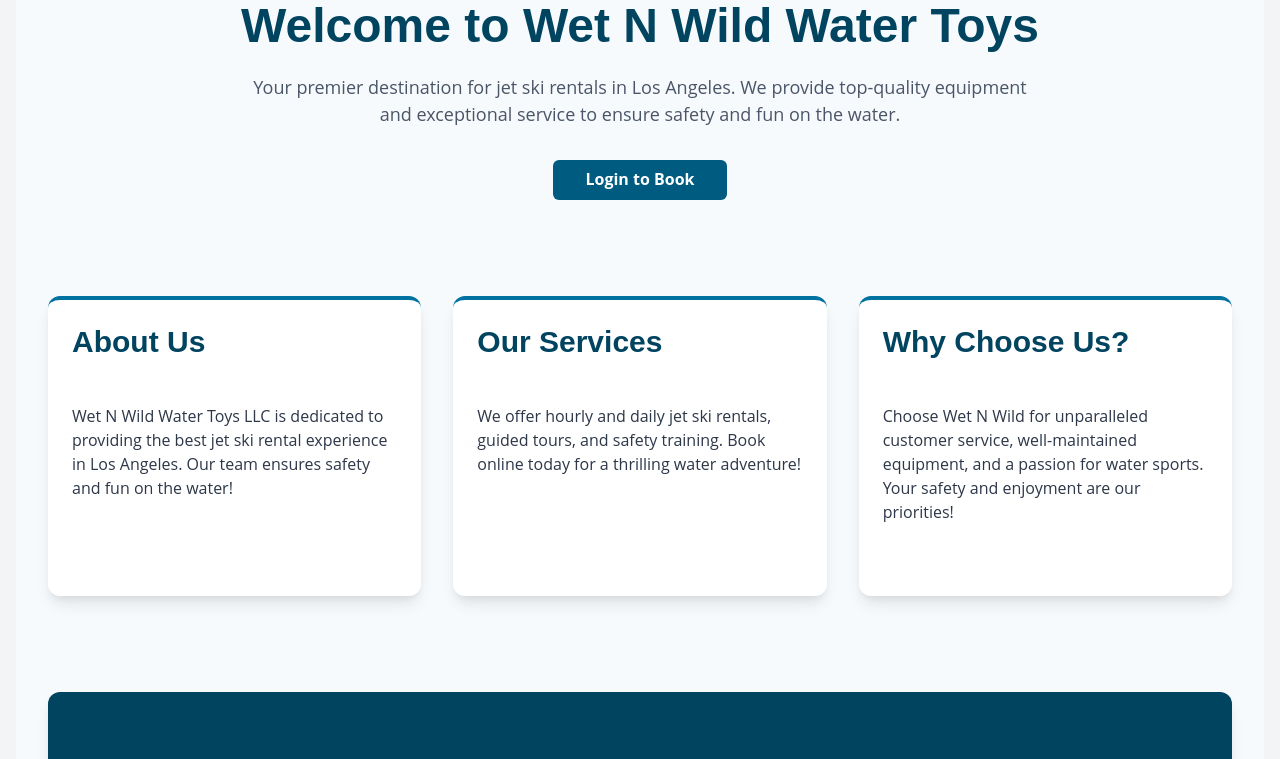
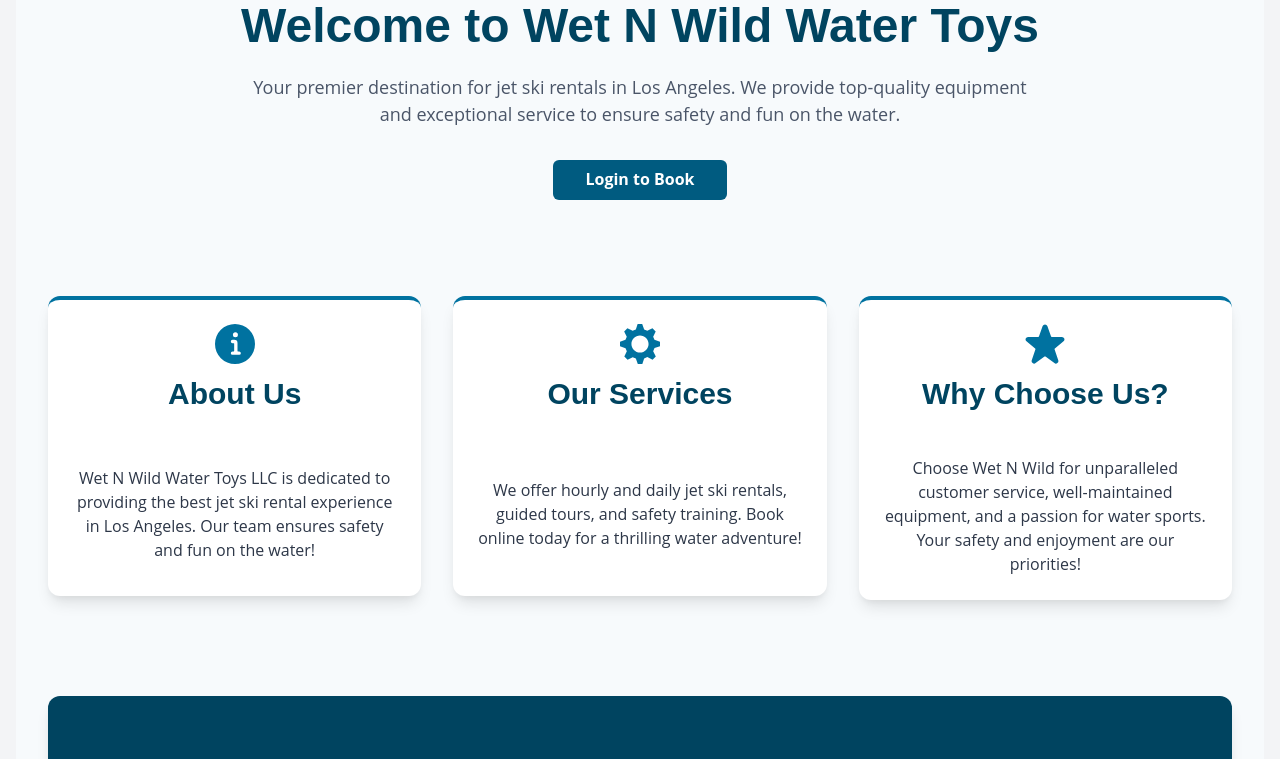
Before and after one commit to coderchrisdean/ww-water, a React (Vite) app in the folder client/: page / in a window 1280 px wide. Shown: the part 454-1213 px from the top of the page. Built offline with nearby package versions, Linux system fonts and the light colour scheme.

Commit message:
added icons to cards

```diff
--- a/client/src/components/Home.jsx
+++ b/client/src/components/Home.jsx
@@ -1,5 +1,6 @@
 import React from 'react';
-import { Box, Button, Heading, Text, Container, VStack, Grid, GridItem, Card, CardBody, CardHeader } from '@chakra-ui/react';
+import { Box, Button, Heading, Text, Container, VStack, Grid, GridItem, Card, CardBody, CardHeader, Icon } from '@chakra-ui/react';
+import { InfoIcon, SettingsIcon, StarIcon } from '@chakra-ui/icons';
 import { motion } from 'framer-motion';
 
 function Home({ setCurrentPage, isLoggedIn }) {
@@ -107,10 +108,11 @@ function Home({ setCurrentPage, isLoggedIn }) {
             <GridItem>
               <motion.div variants={fadeInUp}>
                 <Card bg="white" boxShadow="lg" borderRadius="xl" h="full" minH="300px" display="flex" flexDirection="column" transition="transform 0.3s ease-in-out" _hover={{ transform: 'translateY(-10px)', boxShadow: 'xl' }} borderTop="4px solid" borderColor="primary.500">
-                  <CardHeader p={6} pb={2}>
+                  <CardHeader p={6} pb={2} textAlign="center">
+                    <Icon as={InfoIcon} w={10} h={10} color="primary.500" mb={3} />
                     <Heading as="h3" size="lg" mb={3} color="primary.700" fontWeight="bold" fontFamily="heading">About Us</Heading>
                   </CardHeader>
-                  <CardBody p={6} flex="1" display="flex" alignItems="flex-start">
+                  <CardBody p={6} flex="1" display="flex" alignItems="center" justifyContent="center" textAlign="center">
                     <Text color="gray.700" fontSize="md">Wet N Wild Water Toys LLC is dedicated to providing the best jet ski rental experience in Los Angeles. Our team ensures safety and fun on the water!</Text>
                   </CardBody>
                 </Card>
@@ -119,10 +121,11 @@ function Home({ setCurrentPage, isLoggedIn }) {
             <GridItem>
               <motion.div variants={fadeInUp}>
                 <Card bg="white" boxShadow="lg" borderRadius="xl" h="full" minH="300px" display="flex" flexDirection="column" transition="transform 0.3s ease-in-out" _hover={{ transform: 'translateY(-10px)', boxShadow: 'xl' }} borderTop="4px solid" borderColor="primary.500">
-                  <CardHeader p={6} pb={2}>
+                  <CardHeader p={6} pb={2} textAlign="center">
+                    <Icon as={SettingsIcon} w={10} h={10} color="primary.500" mb={3} />
                     <Heading as="h3" size="lg" mb={3} color="primary.700" fontWeight="bold" fontFamily="heading">Our Services</Heading>
                   </CardHeader>
-                  <CardBody p={6} flex="1" display="flex" alignItems="flex-start">
+                  <CardBody p={6} flex="1" display="flex" alignItems="center" justifyContent="center" textAlign="center">
                     <Text color="gray.700" fontSize="md">We offer hourly and daily jet ski rentals, guided tours, and safety training. Book online today for a thrilling water adventure!</Text>
                   </CardBody>
                 </Card>
@@ -131,10 +134,11 @@ function Home({ setCurrentPage, isLoggedIn }) {
             <GridItem>
               <motion.div variants={fadeInUp}>
                 <Card bg="white" boxShadow="lg" borderRadius="xl" h="full" minH="300px" display="flex" flexDirection="column" transition="transform 0.3s ease-in-out" _hover={{ transform: 'translateY(-10px)', boxShadow: 'xl' }} borderTop="4px solid" borderColor="primary.500">
-                  <CardHeader p={6} pb={2}>
+                  <CardHeader p={6} pb={2} textAlign="center">
+                    <Icon as={StarIcon} w={10} h={10} color="primary.500" mb={3} />
                     <Heading as="h3" size="lg" mb={3} color="primary.700" fontWeight="bold" fontFamily="heading">Why Choose Us?</Heading>
                   </CardHeader>
-                  <CardBody p={6} flex="1" display="flex" alignItems="flex-start">
+                  <CardBody p={6} flex="1" display="flex" alignItems="center" justifyContent="center" textAlign="center">
                     <Text color="gray.700" fontSize="md">Choose Wet N Wild for unparalleled customer service, well-maintained equipment, and a passion for water sports. Your safety and enjoyment are our priorities!</Text>
                   </CardBody>
                 </Card>
```
